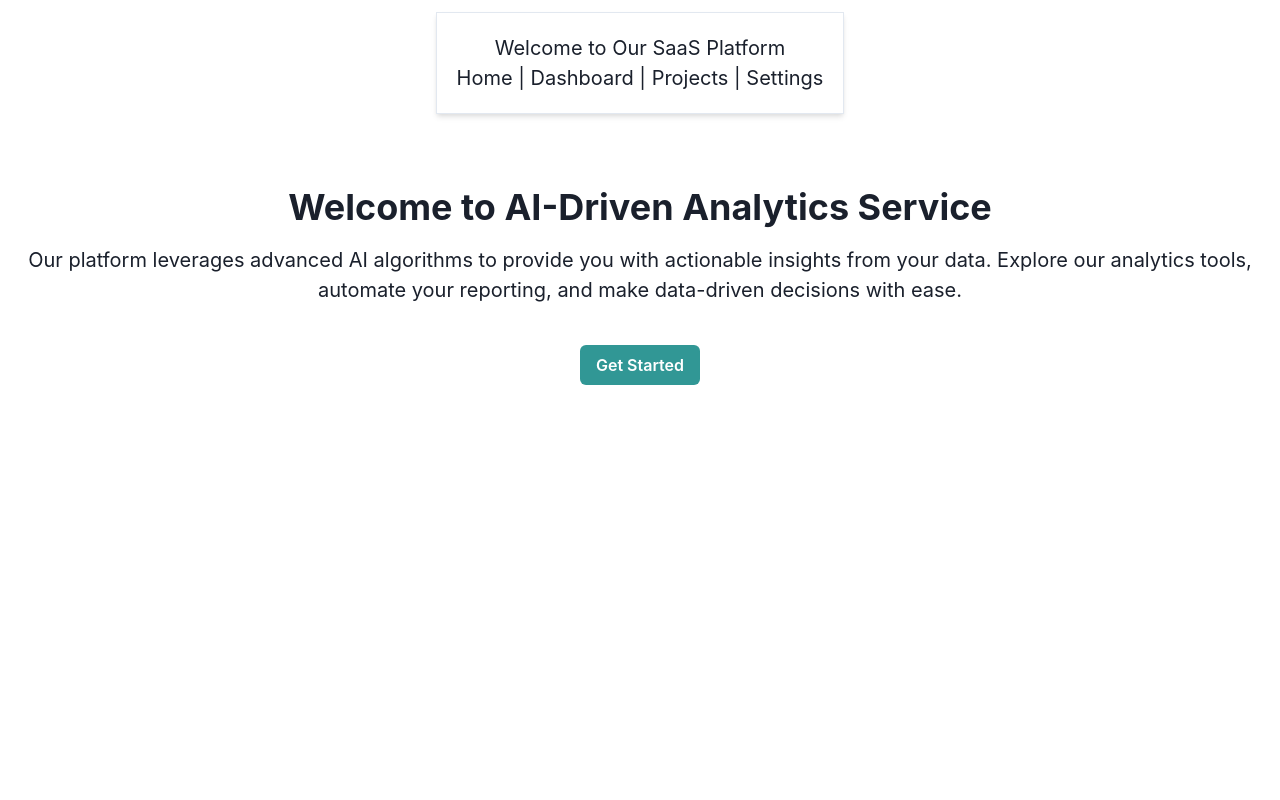
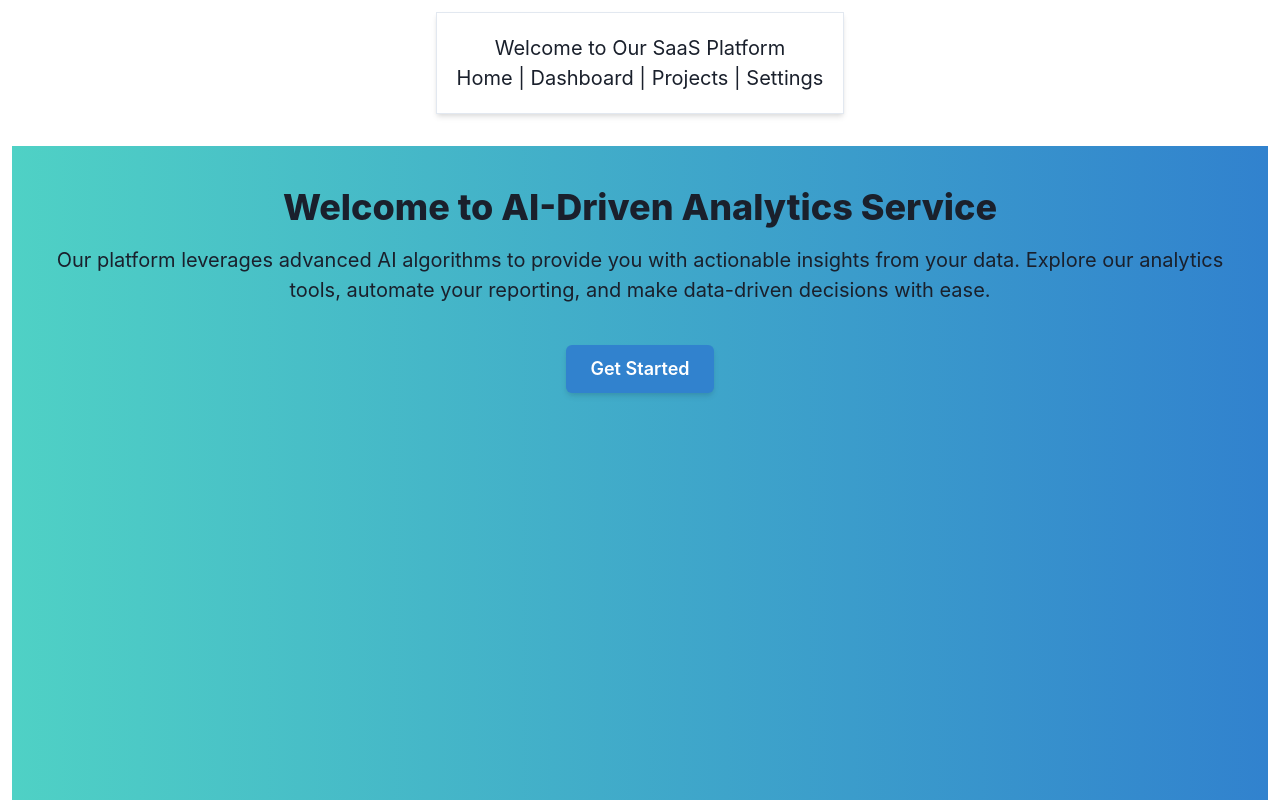
Before and after one commit to aidanvyas/AI-Driven-Analytics-Service, a React (Create React App) app: page / in a window 1280 px wide. Shown: the top 800 px of the page. Built offline with nearby package versions, Linux system fonts and the light colour scheme.

Commit message:
Refine Home component aesthetics and remove unused variables

```diff
--- a/src/App.js
+++ b/src/App.js
@@ -1,6 +1,6 @@
 import React from 'react';
 import { ChakraProvider, Box, VStack, Grid, theme } from '@chakra-ui/react';
-import { BrowserRouter as Router, Route, Switch, Link } from 'react-router-dom';
+import { BrowserRouter as Router, Route, Routes, Link } from 'react-router-dom';
 import Home from './Home';
 import Dashboard from './Dashboard';
 import Projects from './Projects';
@@ -23,20 +23,12 @@ function App() {
                 </nav>
               </Box>
               <Box>
-                <Switch>
-                  <Route exact path="/">
-                    <Home />
-                  </Route>
-                  <Route path="/dashboard">
-                    <Dashboard />
-                  </Route>
-                  <Route path="/projects">
-                    <Projects />
-                  </Route>
-                  <Route path="/settings">
-                    <Settings />
-                  </Route>
-                </Switch>
+                <Routes>
+                  <Route exact path="/" element={<Home />} />
+                  <Route path="/dashboard" element={<Dashboard />} />
+                  <Route path="/projects" element={<Projects />} />
+                  <Route path="/settings" element={<Settings />} />
+                </Routes>
               </Box>
             </VStack>
           </Grid>
--- a/src/Home.js
+++ b/src/Home.js
@@ -1,18 +1,40 @@
-import React from 'react';
-import { Box, Heading, Text, Button } from '@chakra-ui/react';
+import React, { useEffect, useState } from 'react';
+import { Box, Heading, Text, Button, useColorModeValue } from '@chakra-ui/react';
 
 const Home = () => {
+  const [greeting, setGreeting] = useState('');
+
+  useEffect(() => {
+    fetch('http://localhost:3001/')
+      .then(response => response.json())
+      .then(data => setGreeting(data.body))
+      .catch(error => console.error('Error fetching greeting:', error));
+  }, []);
+
+  const textColor = useColorModeValue('gray.800', 'white');
+  const buttonColorScheme = 'blue';
+
   return (
-    <Box textAlign="center" py={10}>
-      <Heading>Welcome to AI-Driven Analytics Service</Heading>
-      <Text mt={4}>
-        Our platform leverages advanced AI algorithms to provide you with
-        actionable insights from your data. Explore our analytics tools, automate
-        your reporting, and make data-driven decisions with ease.
+    <Box
+      textAlign="center"
+      py={10}
+      px={5}
+      bgGradient="linear(to-r, teal.300, blue.500)"
+      color={textColor}
+      minHeight="100vh"
+    >
+      <Heading fontSize="4xl" fontWeight="extrabold" mb={4}>
+        Welcome to AI-Driven Analytics Service
+      </Heading>
+      <Text fontSize="xl" mt={4}>
+        {greeting || 'Our platform leverages advanced AI algorithms to provide you with actionable insights from your data. Explore our analytics tools, automate your reporting, and make data-driven decisions with ease.'}
       </Text>
       <Button
         mt={10}
-        colorScheme="teal"
+        colorScheme={buttonColorScheme}
+        size="lg"
+        shadow="md"
+        _hover={{ shadow: "xl" }}
         onClick={() => alert('Navigate to Sign Up or Learn More')}
       >
         Get Started
```
